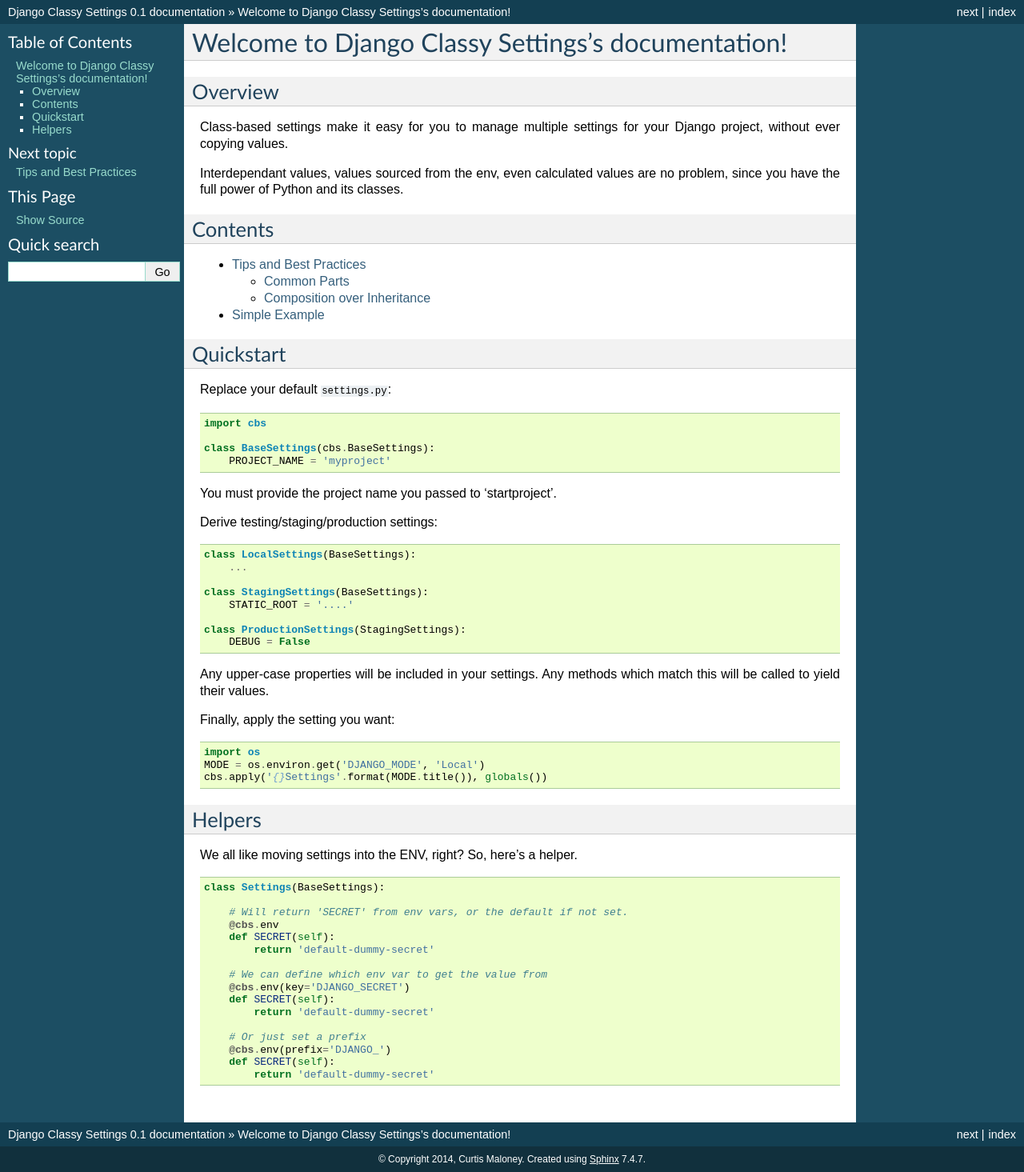
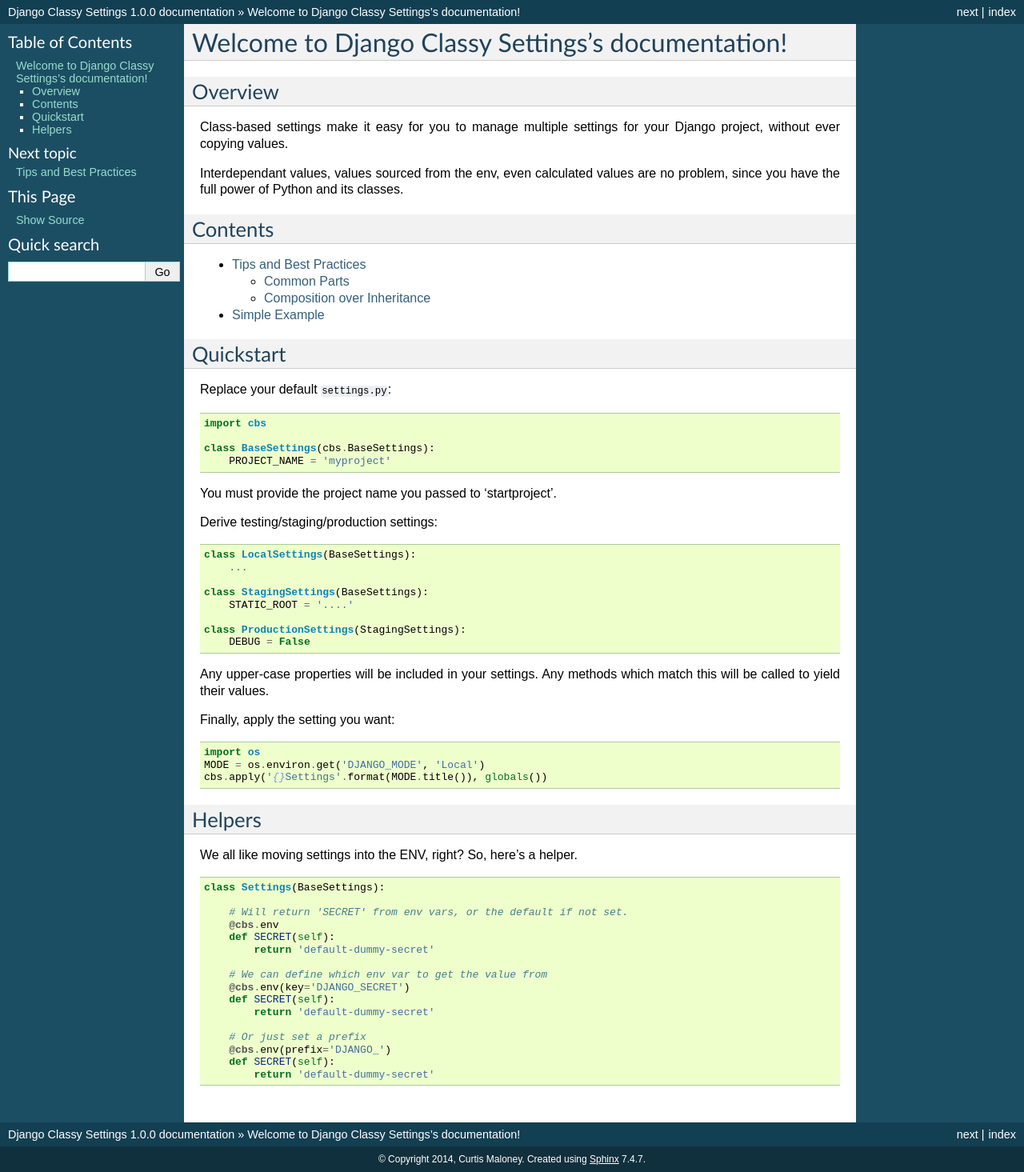
Before and after one commit to funkybob/django-classy-settings, a Sphinx documentation site: the page built from docs/index.rst, in a window 1280 px wide. Shown: the whole page at 80% size. Built offline with Sphinx 7.4.7, drawn with Linux system fonts in a browser that asks for light colours.

Commit message:
Bumped version to 1.0!

```diff
--- a/docs/conf.py
+++ b/docs/conf.py
@@ -51,9 +51,9 @@
 # built documents.
 #
 # The short X.Y version.
-version = '0.1'
+version = '1.0'
 # The full version, including alpha/beta/rc tags.
-release = '0.1'
+release = '1.0.0'
 
 # The language for content autogenerated by Sphinx. Refer to documentation
 # for a list of supported languages.
--- a/setup.py
+++ b/setup.py
@@ -3,7 +3,7 @@
 
 setup(
     name='django-classy-settings',
-    version='0.2.0',
+    version='1.0.0',
     description='Simple class-based settings for Django',
     author='Curtis Maloney',
     author_email='curtis@tinbrain.net',
```
